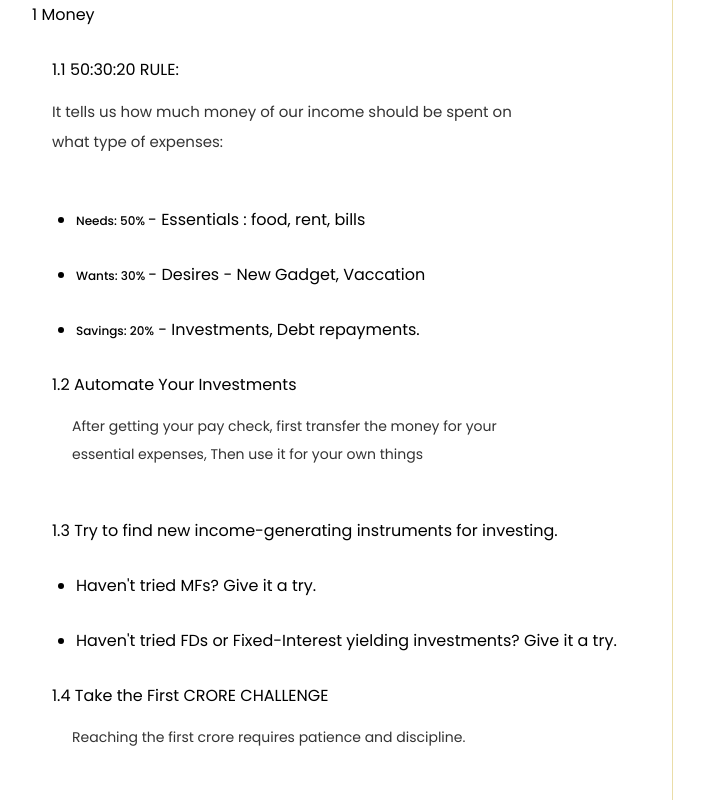
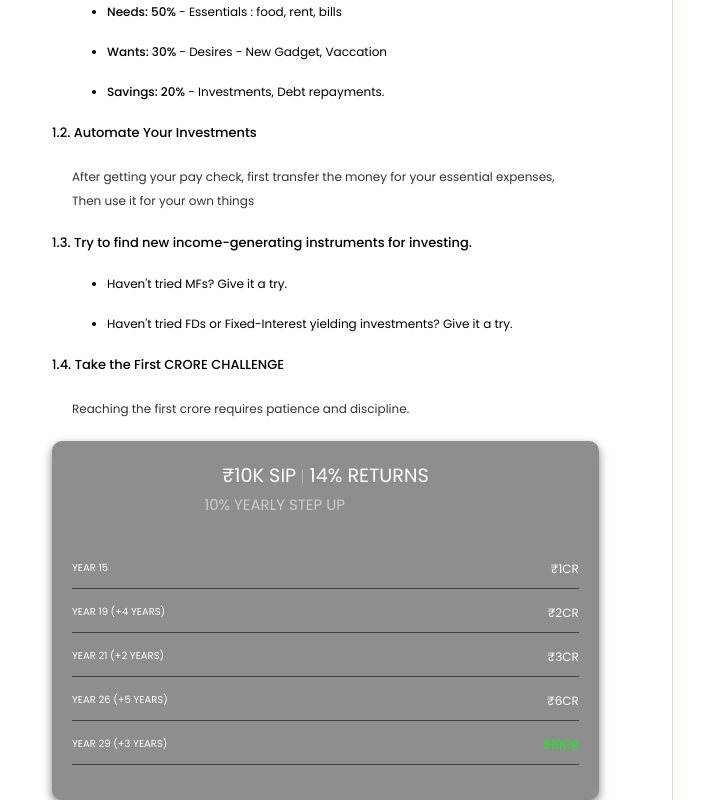
Before and after one commit to Pranjal-githubX/Articlz, a plain HTML site: page Article2/index.html in a window 1280 px wide. Shown: the part 900-1700 px from the top of the page, without its empty margins (249-953 px from the left). Drawn offline with Linux system fonts and the light colour scheme; a web font is replaced by a local one.

Commit message:
styling of Re-edited Article2
More CSS styling for Article 2

```diff
--- a/Article2/style.css
+++ b/Article2/style.css
@@ -86,6 +86,7 @@ main .blog-part {
     display: flex;
     align-items: center;
     justify-content: flex-end;
+    /* padding: 0 -20px; */
 }
 
 .blog-part>.title-part>div,
@@ -115,7 +116,7 @@ main .blog-part {
 }
 
 
-.article-part div {
+.article-par>div {
     padding: 60px 0 0;
 }
 
@@ -132,8 +133,62 @@ div>p:first-child::first-letter {
     line-height: 1;
 }
 
+.sip-container {
+    background-color: #8e8e8e;
+    padding: 20px;
+    border-radius: 10px;
+    text-align: center;
+    box-shadow: 0 4px 10px rgba(0, 0, 0, 0.5);
+    width: 90%;
+    color: rgb(255, 255, 255);
+}
+
+.header {
+    margin-bottom: 20px;
+}
+
+.header h2 {
+    font-size: 1.2rem;
+    margin: 0;
+    /* font-weight: bold; */
+    font-weight: 400;
+}
+
+.returns {
+    font-size: 1rem;
+    margin: 5px 0;
+    font-weight: 500;
+}
+
+p.step-up {
+    font-size: 0.9rem;
+    color: #ccc;
+    text-align: center;
+}
+
+.year-row {
+    display: flex;
+    justify-content: space-between;
+    margin: 15px 0;
+    border-bottom: 1px solid #444;
+    padding-bottom: 10px;
+}
+
+.year {
+    font-size: 10px;
+}
+
+.amount {
+    font-size: 12px;
+    /* font-weight: bold; */
+}
+
+.highlight {
+    color: #00ff00;
+}
+
 li {
-    margin: 30px 0 15px;
+    margin: 0 0 22px 0;
 }
 
 strong {
@@ -210,6 +265,8 @@ p {
     font-size: 12px;
 }
 
+
+
 @media screen and (max-width: 1100px) {
     .article-part>#dv {
         width: 90%;
@@ -227,7 +284,7 @@ p {
 
 
     .title-part>#tdv>#h2 {
-        font-size: 20px;
+        font-size: 14px;
     }
 
     p#aboutAuthor {
@@ -259,6 +316,14 @@ p {
     main .author-part #name {
         font-size: 12px;
     }
+
+    div>p:first-child::first-letter {
+        font-size: 12vw;
+        font-weight: 300;
+        line-height: 1;
+    }
+
+
 }
 
 
@@ -296,7 +361,20 @@ ul {
     padding: 0 24px;
     list-style: disc;
     /* Explicitly set bullet style for <ul> */
+    font-size: 14px;
 }
+
+ol>ul {
+    padding: 0 0 0 55px;
+    font-size: 12px;
+}
+
+ul>ul {
+    list-style-type: circle;
+    font-size: 12px;
+    padding: 0 0 0 25px;
+}
+
 
 ol.num {
     counter-reset: item;
@@ -305,12 +383,19 @@ ol.num {
 
 ol.num>li {
     display: block;
+    font-size: 15px;
+    font-weight: 600;
 }
 
 ol.num>li:before {
-    content: counters(item, ".") " ";
+    content: counters(item, ".") ".";
     /* Hierarchical numbering (e.g., 1, 1.1) */
     counter-increment: item;
+}
+
+ol,
+ul {
+    padding: 0 0 20px;
 }
 
 ol.sub-num {
@@ -320,22 +405,31 @@ ol.sub-num {
     /* Use a different counter for nested <ol> */
 }
 
+
 ol.sub-num>li {
     display: block;
+    font-size: 13px;
+    font-weight: 500;
 }
 
+
 ol.sub-num>li:before {
-    content: counters(item, ".") "." counter(sub-item) " ";
+    content: counters(item, ".") "." counter(sub-item) ". ";
     /* Nested numbering (e.g., 1.1, 1.2) */
     counter-increment: sub-item;
     /* Increment the sub-item counter */
 }
 
 p.subpara {
-    font-size: 14px;
     margin: 0 0 0 20px;
+    margin-bottom: 0;
+    font-size: 12px;
 }
 
+p.subspara {
+    font-size: 12px;
+    margin-bottom: 0;
+}
 
 table {
     /* width: 60%; */
@@ -343,6 +437,13 @@ table {
     margin: 20px auto;
     border-collapse: collapse;
     font-family: Arial, sans-serif;
+}
+
+span.spn {
+    color: white;
+    background: rgb(2, 16, 77);
+    padding: 2px 5px;
+    border-radius: 2px
 }
 
 th,
@@ -370,6 +471,11 @@ caption {
     margin: 10px 0;
     font-weight: bold;
 }
-ol{
+
+ol {
     border-bottom: 1px solid rgb(106, 106, 106);
 }
+
+ol>ol {
+    border-bottom: none;
+}
```
